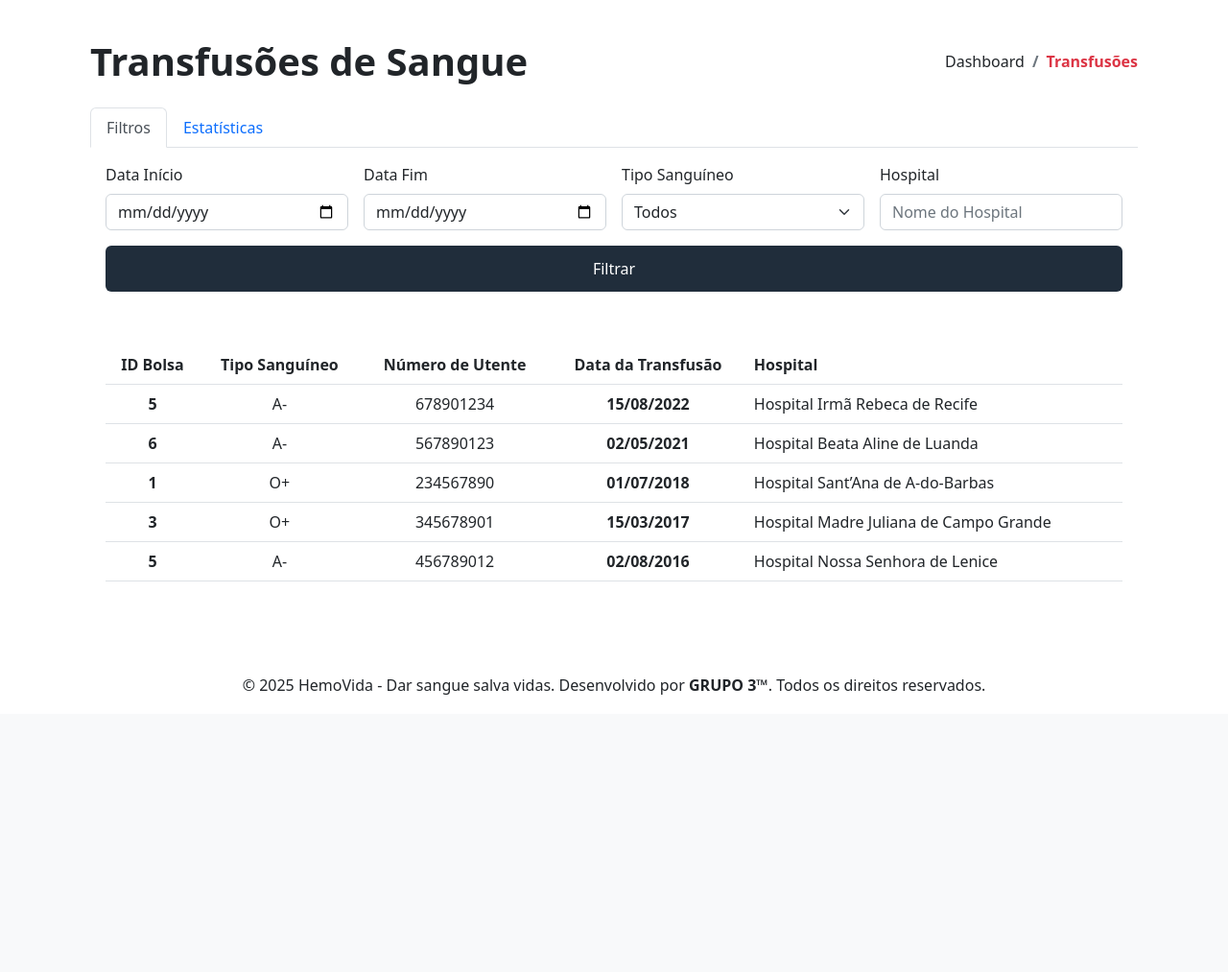
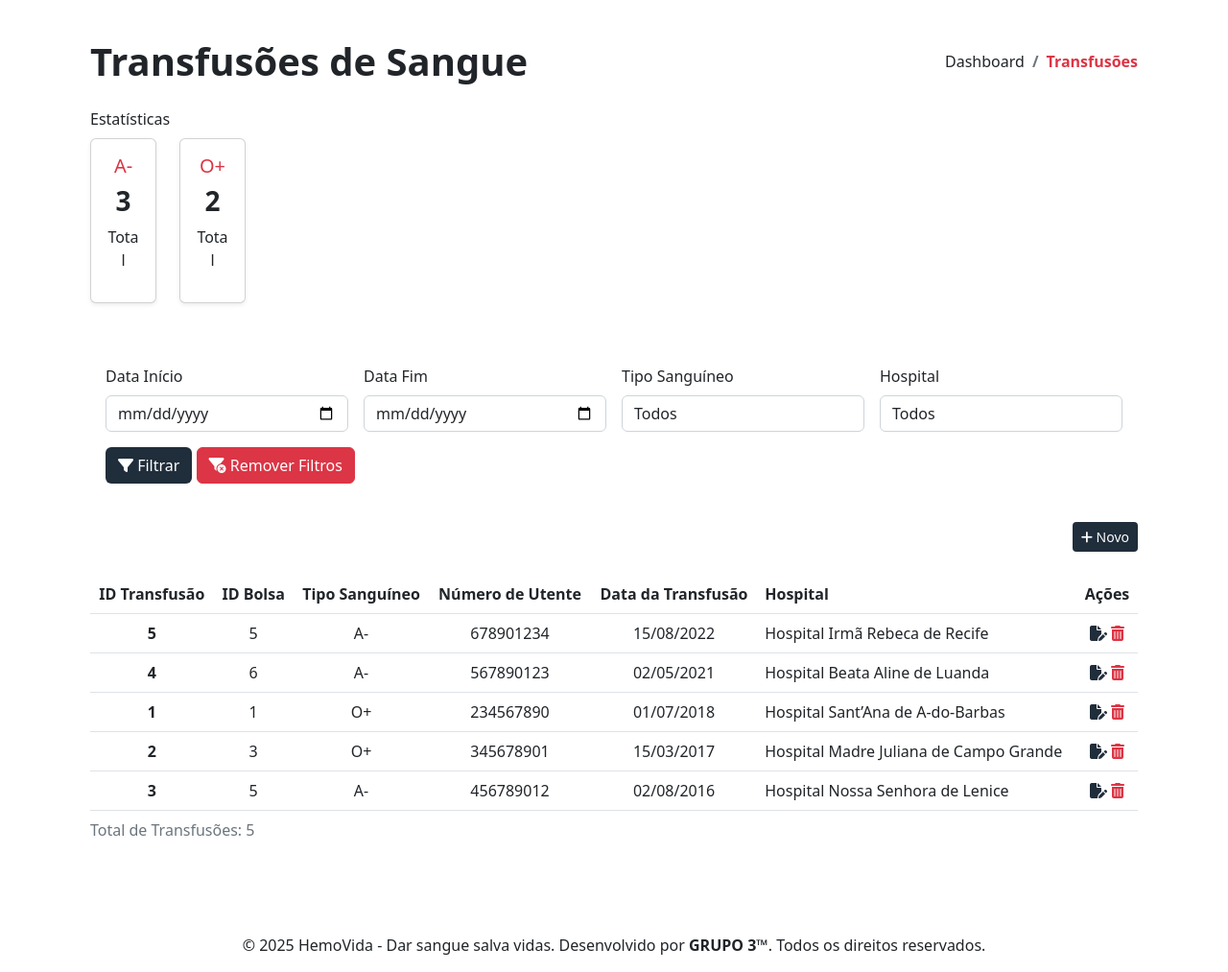
Before and after one commit to babisobrinho/hemovida, a PHP site: page /transfusoes.php in a window 1280 px wide. Shown: the part 56-1069 px from the top of the page at 96% size. Before the commit the page ends 780 px from the top, so only its background shows below. Run offline with PHP 8.4, Linux system fonts and the light colour scheme; data comes from the database, SQL or seed files in the repository.

Commit message:
Atualizado

```diff
--- a/transfusoes.php
+++ b/transfusoes.php
@@ -1,23 +1,39 @@
 <?php
 include 'partials/header.php';
+
 $pageTitle = "Transfusões de Sangue";
 $breadcrumbItems = [
     ['title' => 'Dashboard', 'url' => 'index.php', 'active' => false],
     ['title' => 'Transfusões', 'url' => '#', 'active' => true]
 ];
+
 $servername = "localhost";
 $username = "root";
 $password = "";
 $dbname = "hemovida";
+
 $conn = new mysqli($servername, $username, $password, $dbname);
 if ($conn->connect_error) {
     die("Erro na conexão: " . $conn->connect_error);
 }
+
+
+$tiposSanguineosQuery = "SELECT DISTINCT tipo_sanguineo FROM dadores";
+$tiposSanguineosResult = $conn->query($tiposSanguineosQuery);
+$tiposSanguineos = $tiposSanguineosResult->fetch_all(MYSQLI_ASSOC);
+
+
+$hospitaisQuery = "SELECT id, nome FROM hospitais";
+$hospitaisResult = $conn->query($hospitaisQuery);
+$hospitais = $hospitaisResult->fetch_all(MYSQLI_ASSOC);
+
 $dataInicio = $_GET['data_inicio'] ?? '';
 $dataFim = $_GET['data_fim'] ?? '';
 $tipoSanguineo = $_GET['tipo_sanguineo'] ?? '';
 $hospital = $_GET['hospital'] ?? '';
+
 $sql = "SELECT
+            t.id,
             t.id_bolsa,
             t.n_utente,
             t.data AS data_transfusao,
@@ -28,65 +44,74 @@ $sql = "SELECT
         JOIN bolsas_sangue b ON t.id_bolsa = b.id
         JOIN dadores d ON b.id_dador = d.id
         WHERE 1";
+
 $params = [];
 $types = "";
+
 if (!empty($dataInicio)) {
     $sql .= " AND t.data >= ?";
     $params[] = $dataInicio;
     $types .= "s";
 }
+
 if (!empty($dataFim)) {
     $sql .= " AND t.data <= ?";
     $params[] = $dataFim;
     $types .= "s";
 }
+
 if (!empty($tipoSanguineo)) {
     $sql .= " AND d.tipo_sanguineo = ?";
     $params[] = $tipoSanguineo;
     $types .= "s";
 }
+
 if (!empty($hospital)) {
-    $sql .= " AND h.nome LIKE ?";
-    $params[] = '%' . $hospital . '%';
+    $sql .= " AND h.id = ?";
+    $params[] = $hospital;
     $types .= "s";
 }
+
 $sql .= " ORDER BY t.data DESC";
+
 $stmt = $conn->prepare($sql);
 if ($stmt === false) {
     die("Erro ao preparar a consulta: " . $conn->error);
 }
+
 if (!empty($params)) {
     $stmt->bind_param($types, ...$params);
 }
+
 $stmt->execute();
 $result = $stmt->get_result();
 $transfusoes = $result->fetch_all(MYSQLI_ASSOC);
 $stmt->close();
-$sqlEstatisticas = "SELECT d.tipo_sanguineo, COUNT(*) AS total_transfusoes
-                    FROM transfusoes t
-                    JOIN bolsas_sangue b ON t.id_bolsa = b.id
-                    JOIN dadores d ON b.id_dador = d.id
-                    GROUP BY d.tipo_sanguineo";
-$resultEstatisticas = $conn->query($sqlEstatisticas);
-if ($resultEstatisticas === false) {
-    die("Erro ao consultar estatísticas: " . $conn->error);
-}
-$estatisticas = $resultEstatisticas->fetch_all(MYSQLI_ASSOC);
+
+
+$statsQuery = "SELECT COUNT(*) AS total, d.tipo_sanguineo FROM transfusoes t JOIN bolsas_sangue b ON t.id_bolsa = b.id JOIN dadores d ON b.id_dador = d.id GROUP BY d.tipo_sanguineo";
+$statsResult = $conn->query($statsQuery);
+$stats = $statsResult->fetch_all(MYSQLI_ASSOC);
 ?>
+
 <div class="container p-4">
     <?php include 'partials/page-header.php'; ?>
+    <label for="Estatísticas" class="form-label">Estatísticas</label>
+
+    <div class="row mb-5">
+        <?php foreach ($stats as $stat): ?>
+            <div class="col-md-1 d-flex justify-content-center">
+                <div class="card shadow-sm text-center p-3 w-100">
+                    <h5 class="text-danger"> <?= htmlspecialchars($stat['tipo_sanguineo']) ?> </h5>
+                    <h3 class="fw-bold"> <?= htmlspecialchars($stat['total']) ?> </h3>
+                    <p>Total</p>
+                </div>
+            </div>
+        <?php endforeach; ?>
+    </div>
+
     <div class="card border-0 p-0">
         <div class="card-body p-0">
-            <ul class="nav nav-tabs" id="myTab" role="tablist">
-                <li class="nav-item" role="presentation">
-                    <button class="nav-link active" id="filtros-tab" data-bs-toggle="tab" data-bs-target="#filtros" type="button" role="tab" aria-controls="filtros" aria-selected="true">Filtros</button>
-                </li>
-                <li class="nav-item" role="presentation">
-                    <button class="nav-link" id="estatisticas-tab" data-bs-toggle="tab" data-bs-target="#estatisticas" type="button" role="tab" aria-controls="estatisticas" aria-selected="false">Estatísticas</button>
-                </li>
-            </ul>
-            <div class="tab-content" id="myTabContent">
-                <div class="tab-pane fade show active" id="filtros" role="tabpanel" aria-labelledby="filtros-tab">
             <form method="GET" class="mb-4 p-3">
                 <div class="row g-3">
                     <div class="col-md-3">
@@ -99,81 +124,85 @@ $estatisticas = $resultEstatisticas->fetch_all(MYSQLI_ASSOC);
                     </div>
                     <div class="col-md-3">
                         <label for="tipo_sanguineo" class="form-label">Tipo Sanguíneo</label>
-                                <select class="form-select" id="tipo_sanguineo" name="tipo_sanguineo">
+                        <select class="form-control" id="tipo_sanguineo" name="tipo_sanguineo">
                             <option value="">Todos</option>
-                                    <option value="A+" <?= $tipoSanguineo === 'A+' ? 'selected' : '' ?>>A+</option>
-                                    <option value="A-" <?= $tipoSanguineo === 'A-' ? 'selected' : '' ?>>A-</option>
-                                    <option value="B+" <?= $tipoSanguineo === 'B+' ? 'selected' : '' ?>>B+</option>
-                                    <option value="B-" <?= $tipoSanguineo === 'B-' ? 'selected' : '' ?>>B-</option>
-                                    <option value="AB+" <?= $tipoSanguineo === 'AB+' ? 'selected' : '' ?>>AB+</option>
-                                    <option value="AB-" <?= $tipoSanguineo === 'AB-' ? 'selected' : '' ?>>AB-</option>
-                                    <option value="O+" <?= $tipoSanguineo === 'O+' ? 'selected' : '' ?>>O+</option>
-                                    <option value="O-" <?= $tipoSanguineo === 'O-' ? 'selected' : '' ?>>O-</option>
+                            <?php foreach ($tiposSanguineos as $tipo): ?>
+                                <option value="<?= htmlspecialchars($tipo['tipo_sanguineo']) ?>" <?= $tipoSanguineo == $tipo['tipo_sanguineo'] ? 'selected' : '' ?>>
+                                    <?= htmlspecialchars($tipo['tipo_sanguineo']) ?>
+                                </option>
+                            <?php endforeach; ?>
                         </select>
                     </div>
                     <div class="col-md-3">
                         <label for="hospital" class="form-label">Hospital</label>
-                                <input type="text" class="form-control" id="hospital" name="hospital" placeholder="Nome do Hospital" value="<?= htmlspecialchars($hospital) ?>">
+                        <select class="form-control" id="hospital" name="hospital">
+                            <option value="">Todos</option>
+                            <?php foreach ($hospitais as $hosp): ?>
+                                <option value="<?= htmlspecialchars($hosp['id']) ?>" <?= $hospital == $hosp['id'] ? 'selected' : '' ?>>
+                                    <?= htmlspecialchars($hosp['nome']) ?>
+                                </option>
+                            <?php endforeach; ?>
+                        </select>
                     </div>
-                            <div class="col-md-12 d-flex justify-content-end gap-2">
-                                <button type="submit" class="btn w-100 text-white" style="background-color: #202D3B; height: 48px; font-size: 16px;">Filtrar</button>
-                                <?php if (!empty($dataInicio) || !empty($dataFim) || !empty($tipoSanguineo) || !empty($hospital)): ?>
-                                    <a href="?data_inicio=&data_fim=&tipo_sanguineo=&hospital=" class="btn w-100 text-white" style="background-color: #FF3031; height: 48px; font-size: 16px;">Limpar Filtros</a>
-                                <?php endif; ?>
+                    <div class="col-md-12">
+                        <button class="btn text-white" style="background-color: #202d3b;" type="submit">
+                            <i class="fa-solid fa-filter"></i> Filtrar
+                        </button>
+                        <a href="transfusoes.php" class="btn btn-danger">
+                            <i class="fa-solid fa-filter-circle-xmark"></i> Remover Filtros
+                        </a>
                     </div>
                 </div>
             </form>
+
+
+            <div class="text-end mb-3">
+                <a href="adicionar_transfusao.php" class="btn btn-sm text-white" style="background-color: #202d3b;">
+                    <i class="fa-solid fa-plus"></i> Novo
+                </a>
             </div>
-                <div class="tab-pane fade" id="estatisticas" role="tabpanel" aria-labelledby="estatisticas-tab">
-                    <div class="p-3">
-                        <h5>Estatísticas de Transfusões</h5>
-                        <div class="table-responsive">
-                            <table class="table table-hover">
+
+
+            <div class="table-responsive py-2">
+                <table class="table text-nowrap table-hover">
+                    <caption>Total de Transfusões: <?php echo count($transfusoes); ?></caption>
                     <thead>
                         <tr>
-                                        <th>Tipo Sanguíneo</th>
-                                        <th>Total de Transfusões</th>
-                                    </tr>
-                                </thead>
-                                <tbody>
-                                    <?php foreach ($estatisticas as $estatistica): ?>
-                                        <tr>
-                                            <td><?= htmlspecialchars($estatistica['tipo_sanguineo']) ?></td>
-                                            <td><?= htmlspecialchars($estatistica['total_transfusoes']) ?></td>
-                                        </tr>
-                                    <?php endforeach; ?>
-                                </tbody>
-                            </table>
-                        </div>
-                    </div>
-                </div>
-            </div>
-            <div class="table-responsive mt-4 p-3">
-                <table class="table table-hover">
-                    <thead>
-                        <tr>
+                            <th class="text-center">ID Transfusão</th>
                             <th class="text-center">ID Bolsa</th>
                             <th class="text-center">Tipo Sanguíneo</th>
                             <th class="text-center">Número de Utente</th>
                             <th class="text-center">Data da Transfusão</th>
-                            <th>Hospital</th> <!-- Não centralizar esta coluna -->
+                            <th>Hospital</th>
+                            <th class="text-center">Ações</th>
                         </tr>
                     </thead>
                     <tbody>
-                        <?php if (!empty($transfusoes)): ?>
+                        <?php if (empty($transfusoes)): ?>
+                            <tr>
+                                <td colspan="7" class="text-center text-muted">
+                                    <i class="fa-solid fa-triangle-exclamation"></i> Nenhum resultado encontrado com os filtros aplicados.
+                                </td>
+                            </tr>
+                        <?php else: ?>
                             <?php foreach ($transfusoes as $row): ?>
                                 <tr>
-                                    <th class="text-center"><?= htmlspecialchars($row['id_bolsa']) ?></th>
-                                    <td class="text-center"><?= htmlspecialchars($row['tipo_sanguineo']) ?></td>
-                                    <td class="text-center"><?= htmlspecialchars($row['n_utente']) ?></td>
-                                    <th class="text-center"><?= date("d/m/Y", strtotime($row['data_transfusao'])) ?></th>
-                                    <td><?= htmlspecialchars($row['hospital']) ?></td> <!-- Não centralizar esta coluna -->
+                                    <th class="text-center"> <?= htmlspecialchars($row['id']) ?> </th>
+                                    <td class="text-center"> <?= htmlspecialchars($row['id_bolsa']) ?> </td>
+                                    <td class="text-center"> <?= htmlspecialchars($row['tipo_sanguineo']) ?> </td>
+                                    <td class="text-center"> <?= htmlspecialchars($row['n_utente']) ?> </td>
+                                    <td class="text-center"> <?= date("d/m/Y", strtotime($row['data_transfusao'])) ?> </td>
+                                    <td> <?= htmlspecialchars($row['hospital']) ?> </td>
+                                    <td class="text-center">
+                                        <a href="editar_transfusao.php?id=<?= $row['id'] ?>" class="text-decoration-none" style="color: #202d3b;">
+                                            <i class="fa-solid fa-file-pen"></i>
+                                        </a>
+                                        <a href="excluir_transfusao.php?id=<?= $row['id'] ?>" aria-label="Close" onclick="return confirm('Tem certeza que deseja excluir esta transfusão?');">
+                                            <i class="fa-solid fa-trash-can text-danger"></i>
+                                        </a>
+                                    </td>
                                 </tr>
                             <?php endforeach; ?>
-                        <?php else: ?>
-                            <tr>
-                                <td colspan="5" class="text-center text-danger fw-bold py-3">Nenhuma transfusão encontrada.</td>
-                            </tr>
                         <?php endif; ?>
                     </tbody>
                 </table>
@@ -181,4 +210,5 @@ $estatisticas = $resultEstatisticas->fetch_all(MYSQLI_ASSOC);
         </div>
     </div>
 </div>
+
 <?php include 'partials/footer.php'; ?>
```
Also changed, not shown: adicionar_transfusao.php (added, +106 -0 lines), editar_transfusao.php (added, +94 -0 lines), excluir_transfusao.php (added, +56 -0 lines). Lines whose indentation alone changed are shown as unchanged.
